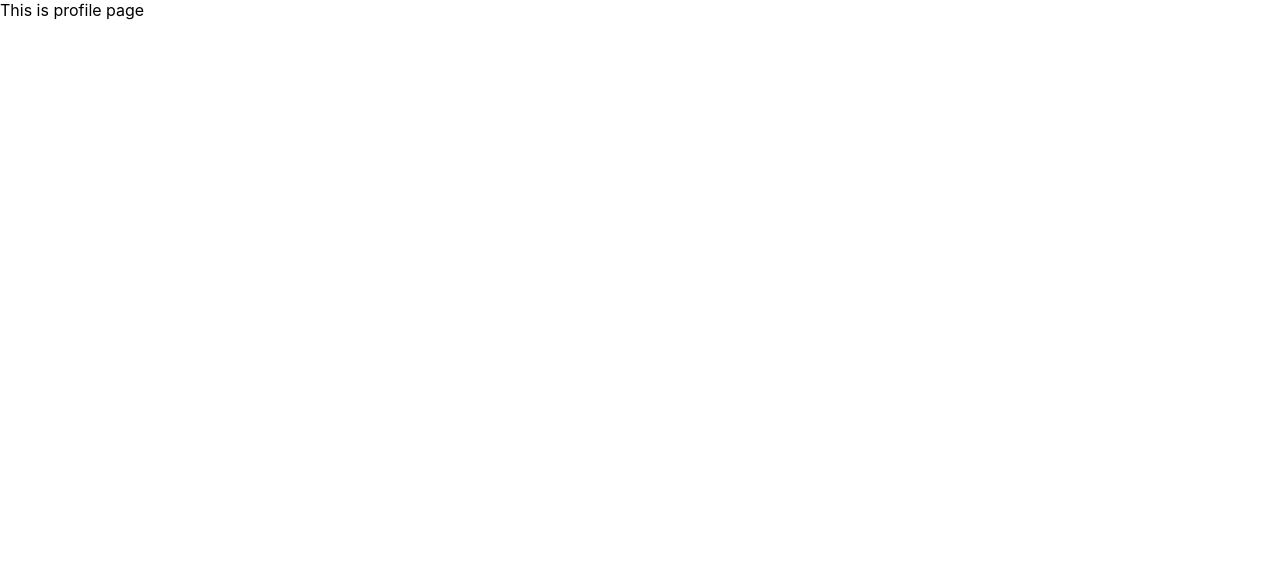
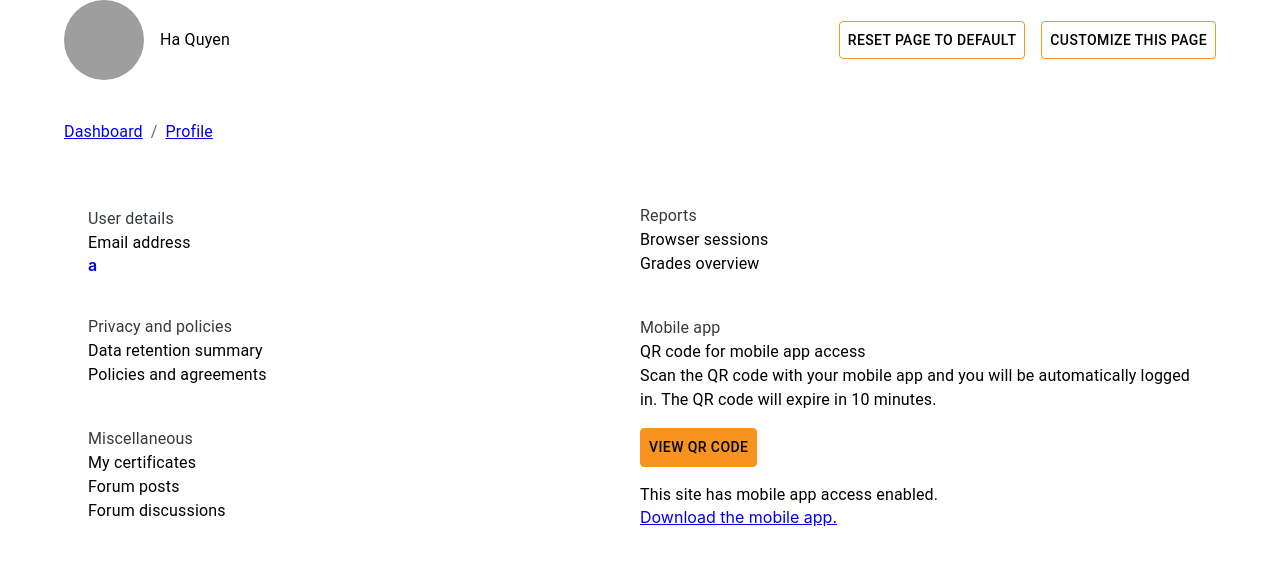
Before and after one commit to prod-des-project-2021/group_2, a React (Create React App) app in the folder moodle/: page /profile in a window 1280 px wide. Shown: the top 564 px of the page. Built offline with nearby package versions, Linux system fonts and the light colour scheme; grey boxes are pictures that could not be loaded.

Commit message:
dev done

```diff
--- a/moodle/package.json
+++ b/moodle/package.json
@@ -3,6 +3,8 @@
   "version": "0.1.0",
   "private": true,
   "dependencies": {
+    "@emotion/react": "^11.5.0",
+    "@emotion/styled": "^11.3.0",
     "@mui/icons-material": "^5.1.0",
     "@mui/material": "^5.1.0",
     "@testing-library/jest-dom": "^5.15.0",
--- a/moodle/src/App.js
+++ b/moodle/src/App.js
@@ -1,7 +1,7 @@
 import { BrowserRouter, Route, Routes } from 'react-router-dom'
 import './App.css'
 import Dashboard from './pages/Dashboard'
-import Profile from './pages/Profile'
+import Profile from './pages/profile/Profile'
 
 function App() {
   return (
--- a/moodle/src/UI/Button/Button.js
+++ b/moodle/src/UI/Button/Button.js
@@ -1,9 +1,11 @@
-const Button = (props) => {
+import { Button } from '@mui/material'
+
+const CustomButton = (props) => {
   return (
-    <button type={props.type} onClick={props.onClick}>
+    <Button type={props.type} onClick={props.onClick}>
       {props.children}
-    </button>
+    </Button>
   )
 }
 
-export default Button
+export default CustomButton
--- /dev/null
+++ b/moodle/src/UI/index.js
@@ -0,0 +1 @@
+export { default as CustomButton } from './Button/Button'
--- a/moodle/src/pages/Profile.js
+++ /dev/null
@@ -1,5 +0,0 @@
-const Profile = () => {
-  return 'This is profile page'
-}
-
-export default Profile
--- /dev/null
+++ b/moodle/src/pages/profile/Profile.js
@@ -0,0 +1,123 @@
+import { Avatar, Breadcrumbs, Container, Grid, Typography } from '@mui/material'
+import { Box } from '@mui/system'
+import React from 'react'
+import { Link } from 'react-router-dom'
+import { CustomButton } from '../../UI'
+import styles from './styles.module.css'
+const Profile = ({ email }) => {
+  const handleClick = (event) => {
+    event.preventDefault()
+  }
+  return (
+    <Container>
+      <Grid
+        container
+        direction='row'
+        justifyContent='space-between'
+        alignItems='center'
+        spacing={2}
+      >
+        <Grid item>
+          <Grid
+            container
+            direction='row'
+            justifyContent='space-between'
+            alignItems='center'
+            spacing={2}
+          >
+            <Grid item>
+              <Avatar
+                alt='picture profile'
+                src='/static/images/avatar/1.jpg'
+                sx={{ width: 80, height: 80 }}
+              />
+            </Grid>
+            <Grid item>
+              <Typography className={styles.name}>Ha Quyen</Typography>
+            </Grid>
+          </Grid>
+        </Grid>
+        <Grid item>
+          <Grid container spacing={2}>
+            <Grid item>
+              <div className={styles.wrapper_button}>
+                <CustomButton className={styles.button_default}>
+                  Reset page to default
+                </CustomButton>
+              </div>
+            </Grid>
+            <Grid item>
+              <div className={styles.wrapper_button}>
+                <CustomButton>Customize this page</CustomButton>
+              </div>
+            </Grid>
+          </Grid>
+        </Grid>
+      </Grid>
+      <Box
+        role='presentation'
+        onClick={handleClick}
+        className={styles.wrapper_link}
+      >
+        <Breadcrumbs aria-label='breadcrumb'>
+          <Link to='/'>Dashboard</Link>
+          <Link to='/'>Profile</Link>
+        </Breadcrumbs>
+      </Box>
+      <Grid
+        container
+        direction='row'
+        justifyContent='space-between'
+        alignItems='center'
+        className={styles.container_info}
+      >
+        <Grid item xs>
+          <Box className={styles.wrapper_info}>
+            <Typography className={styles.title}>User details</Typography>
+            <Typography className={styles.info_title}>Email address</Typography>
+            <a href={`mailto:${email}`} className={styles.email}>
+              a{email}
+            </a>
+          </Box>
+          <Box className={styles.wrapper_info}>
+            <Typography className={styles.title}>
+              Privacy and policies
+            </Typography>
+            <Typography>Data retention summary</Typography>
+            <Typography>Policies and agreements</Typography>
+          </Box>
+          <Box className={styles.wrapper_info}>
+            <Typography className={styles.title}>Miscellaneous</Typography>
+            <Typography>My certificates</Typography>
+            <Typography>Forum posts</Typography>
+            <Typography>Forum discussions</Typography>
+          </Box>
+        </Grid>
+        <Grid item xs>
+          <Box className={styles.wrapper_info}>
+            <Typography className={styles.title}>Reports</Typography>
+            <Typography>Browser sessions</Typography>
+            <Typography>Grades overview</Typography>
+          </Box>
+          <Box className={styles.wrapper_info}>
+            <Typography className={styles.title}>Mobile app</Typography>
+            <Typography className={styles.info_title}>
+              QR code for mobile app access
+            </Typography>
+            <Typography>
+              Scan the QR code with your mobile app and you will be
+              automatically logged in. The QR code will expire in 10 minutes.
+            </Typography>
+            <div className={styles.wrapper_view_code}>
+              <CustomButton>View QR Code</CustomButton>
+            </div>
+            <Typography>This site has mobile app access enabled.</Typography>
+            <a href='#'>Download the mobile app.</a>
+          </Box>
+        </Grid>
+      </Grid>
+    </Container>
+  )
+}
+
+export default Profile
--- /dev/null
+++ b/moodle/src/pages/profile/styles.module.css
@@ -0,0 +1,50 @@
+.name {
+  font-weight: 600;
+  font-size: 2rem;
+}
+
+.wrapper_button [class*='MuiButton-root'] {
+  border: 1px solid #f7931e;
+  color: #000;
+}
+
+.wrapper_button [class*='MuiButton-root']:hover {
+  background-color: #f7cfa0;
+}
+
+.wrapper_link {
+  margin-top: 40px;
+}
+
+.container_info {
+  margin: 20px auto;
+  padding: 0 24px;
+}
+
+.wrapper_info {
+  margin: 40px 0;
+}
+
+.title {
+  font-size: 1.2rem;
+  color: #373a3c;
+}
+
+.info_title {
+  font-weight: 600;
+}
+
+.email {
+  text-decoration: none;
+  font-weight: 600;
+}
+
+.wrapper_view_code {
+  margin: 16px 0;
+}
+
+.wrapper_view_code [class*='MuiButton-root'] {
+  border: 1px solid #f7931e;
+  background: #f7931e;
+  color: #000;
+}
```
Also changed, not shown: 1 other file (tests, documents, lock files or other folders).
